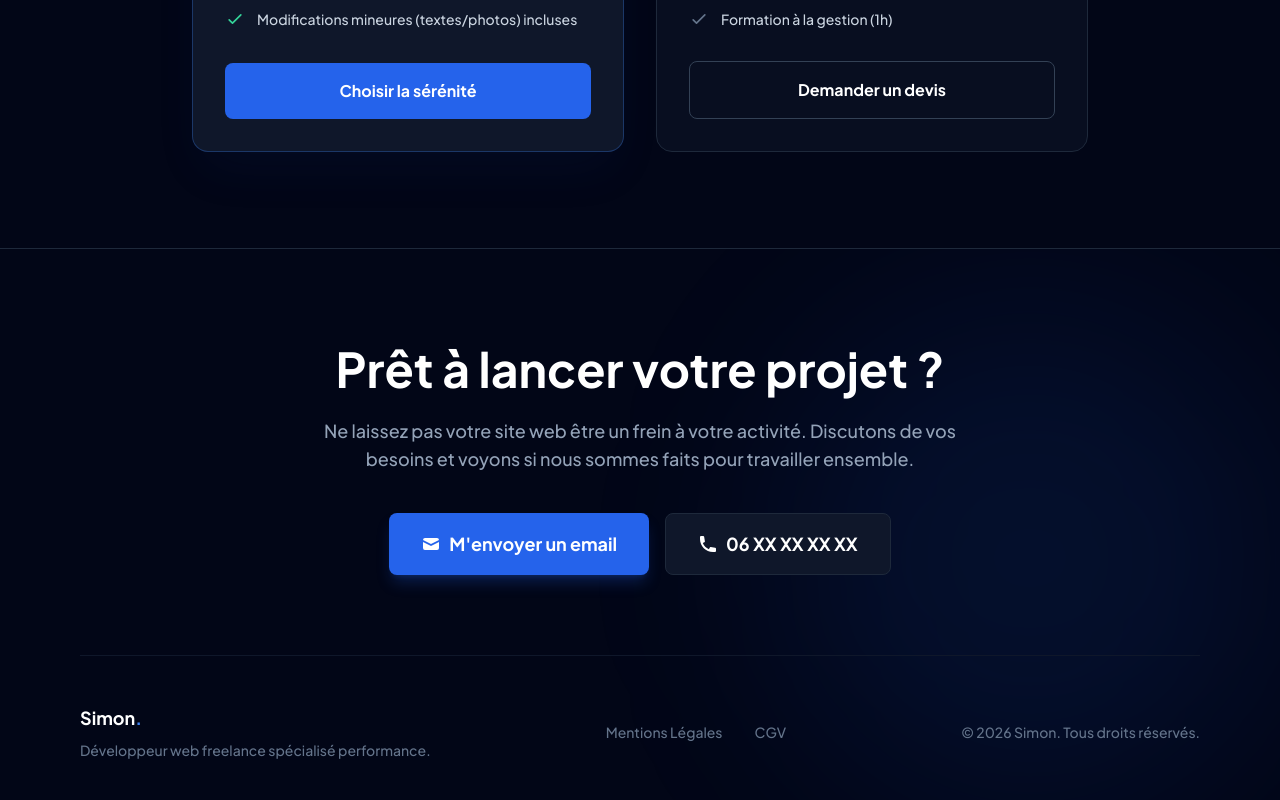
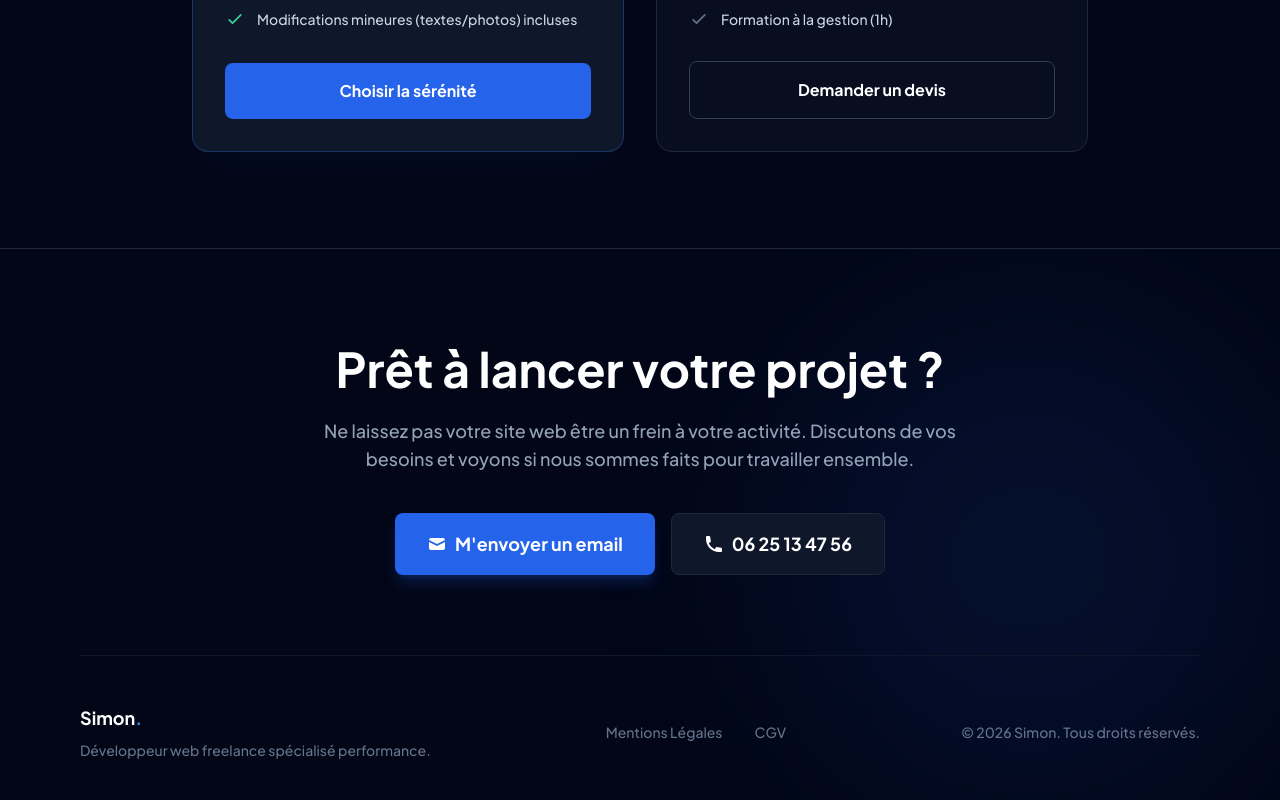
Before and after one commit to Sim-Blo/Sim-Blo.github.io, an Astro site: page / in a window 1280 px wide. Shown: the part 2111-2911 px from the top of the page. Built offline with nearby package versions, Linux system fonts and the light colour scheme; Astro itself is replaced by a stand-in of ours.

```diff
--- a/src/components/Footer.astro
+++ b/src/components/Footer.astro
@@ -25,7 +25,7 @@
 
                 <a href="#" class="inline-flex items-center justify-center px-8 py-4 rounded-lg bg-slate-900 border border-slate-800 hover:bg-slate-800 text-white font-bold text-lg transition-all">
                     <svg xmlns="http://www.w3.org/2000/svg" class="h-5 w-5 mr-2" viewBox="0 0 20 20" fill="currentColor"><path d="M2 3a1 1 0 011-1h2.153a1 1 0 01.986.836l.74 4.435a1 1 0 01-.54 1.06l-1.548.773a11.037 11.037 0 006.105 6.105l.774-1.548a1 1 0 011.059-.54l4.435.74a1 1 0 01.836.986V17a1 1 0 01-1 1h-2C7.82 18 2 12.18 2 5V3z" /></svg>
-                    06 XX XX XX XX
+                    06 25 13 47 56
                 </a>
             </div>
         </div>
```
